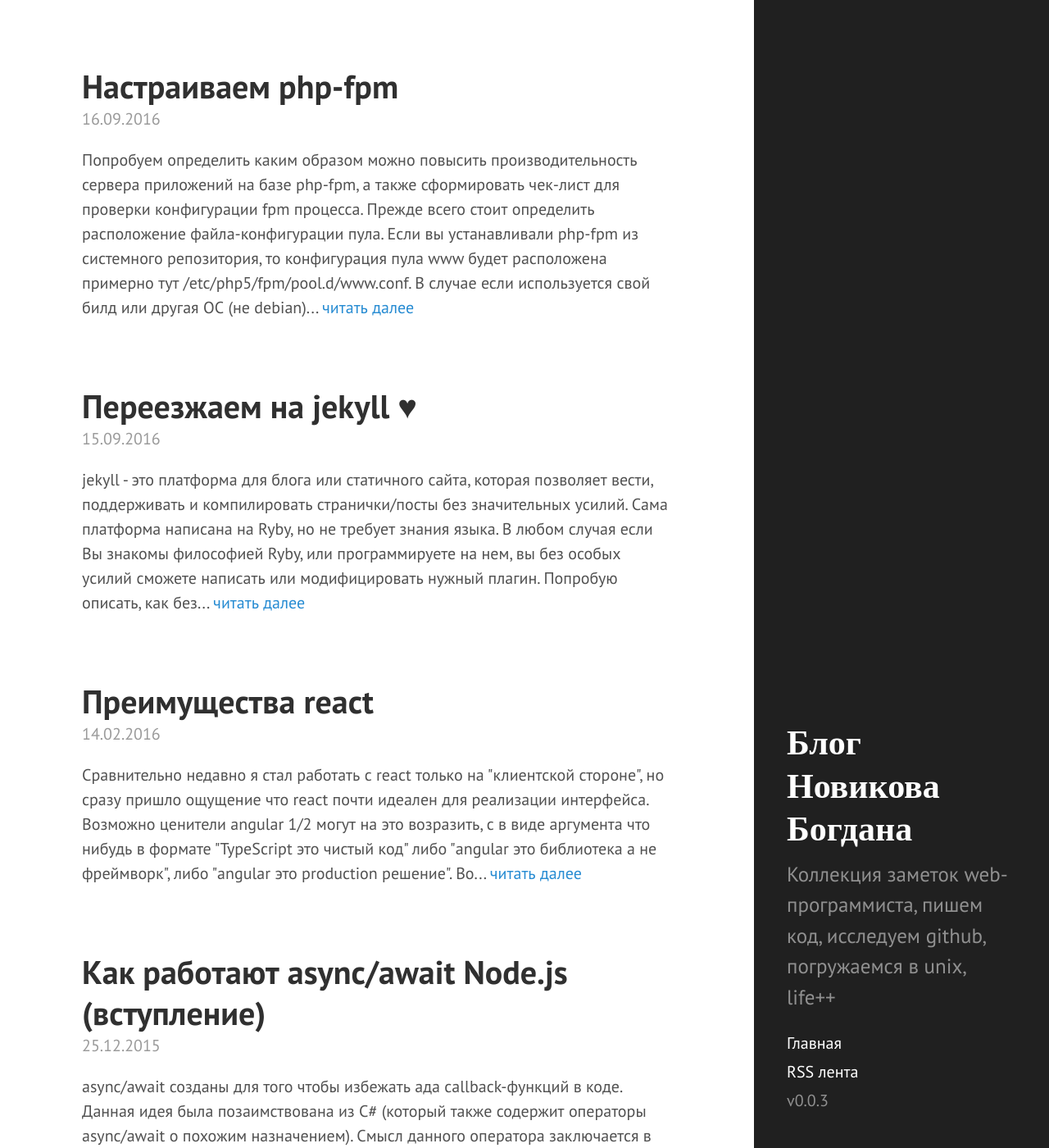
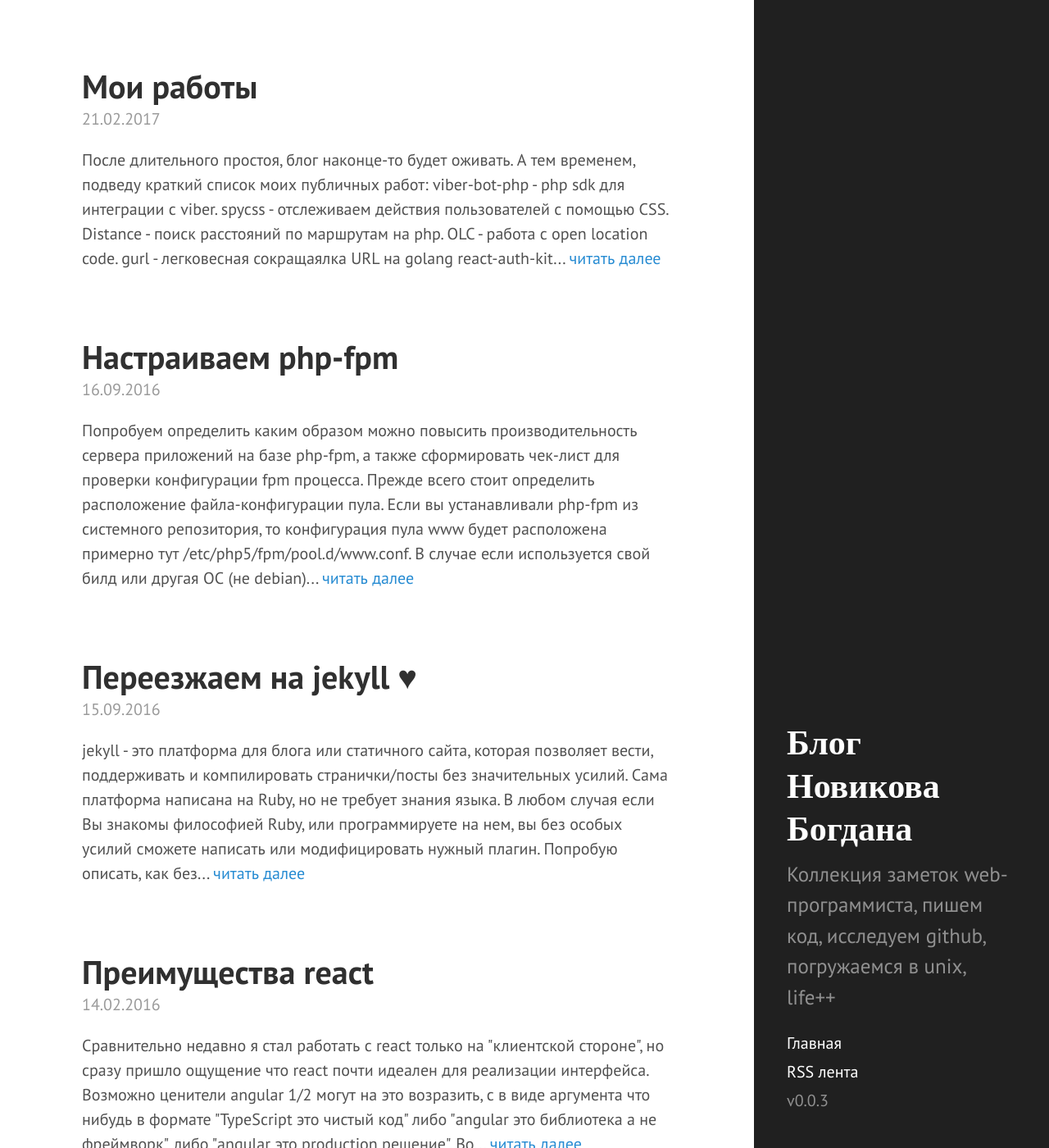
Before and after one commit to Bogdaan/Bogdaan.github.io, a Jekyll site: the page built from index.html, in a window 1280 px wide and 1400 px high. Shown: the whole window at 82% size. Built offline with Jekyll 4.4.1, drawn with Linux system fonts in a browser that asks for light colours; the list of posts is cut into pages by our own code; some of the changed text lies outside the part shown.

Commit message:
blog update

```diff
--- a/_posts/2016-09-16-jekyll.md
+++ b/_posts/2016-09-16-jekyll.md
@@ -14,11 +14,11 @@ tags:
 ---
 
 ![awesome jekyll]({{ site.baseurl }}/assets/jekyll.png){: .post-limage}
-**jekyll** - это платформа для блога или статичного сайта, которая позволяет вести, поддерживать и компилировать странички/посты без значительных усилий. Сама платформа написана на Ryby, но не требует знания языка. В любом случая если Вы знакомы философией Ryby, или программируете на нем, вы без особых усилий сможете написать или модифицировать нужный плагин.
+**jekyll** - это платформа для блога или статичного сайта, которая позволяет вести, поддерживать и компилировать странички/посты без значительных усилий. Сама платформа написана на Ruby, но не требует знания языка. В любом случая если Вы знакомы философией Ruby, или программируете на нем, вы без особых усилий сможете написать или модифицировать нужный плагин.
 
 Попробую описать, как без больших усилий можно перейти на замечательную платформу Jekyll.
 
-Итак, попробуем начать свой блог с помощью Jekyll (или перенести существующий, но про это позже). Первое что нам необходимо, это интерпретатор Ruby, требуемую версию которого проще всего установить с помощью <strong>rvm</strong> ([Ryby Version Manager](https://rvm.io/)). Установим его (процесс описан для Debian, для остальных ОС или дистрибутивов смотрите документацию), открываем терминал:
+Итак, попробуем начать свой блог с помощью Jekyll (или перенести существующий, но про это позже). Первое что нам необходимо, это интерпретатор Ruby, требуемую версию которого проще всего установить с помощью <strong>rvm</strong> ([Ruby Version Manager](https://rvm.io/)). Установим его (процесс описан для Debian, для остальных ОС или дистрибутивов смотрите документацию), открываем терминал:
 
 ~~~ sh
 $ gpg --keyserver hkp://keys.gnupg.net --recv-keys 409B6B1796C275462A1703113804BB82D39DC0E3
@@ -28,7 +28,7 @@ $ rvm install ruby --latest # или rvm install ruby-2.3.0
 $ rvm use 2.3.0
 ~~~
 
-Во первых мы экспортировали нужный GPG-ключ установщика. Далее загрузили и запустили сам установщик RVM, после чего просмотрели список доступных версий Ryby и установили последнюю доступную (тут возможно стоит выбрать определенную версию, к примеру на текущий момент стабильная версия ruby-2.3.0).
+Во первых мы экспортировали нужный GPG-ключ установщика. Далее загрузили и запустили сам установщик RVM, после чего просмотрели список доступных версий Ruby и установили последнюю доступную (тут возможно стоит выбрать определенную версию, к примеру на текущий момент стабильная версия ruby-2.3.0).
 
 Теперь мы готовы установить Jekyll:
 
--- /dev/null
+++ b/_posts/2017-02-21-my-works.md
@@ -0,0 +1,26 @@
+---
+layout: post
+status: draft
+published: true
+title: Мои работы
+
+date: '2017-02-21 12:00:00 +0200'
+categories:
+- work
+---
+
+После длительного простоя, блог наконце-то будет оживать. А тем временем,
+подведу краткий список моих публичных работ:
+
++ [viber-bot-php](https://github.com/Bogdaan/viber-bot-php) - php sdk для интеграции с viber.
++ [spycss](https://github.com/Bogdaan/spycss) - отслеживаем действия пользователей с помощью CSS.
++ [Distance](https://github.com/Bogdaan/Distance) - поиск расстояний по маршрутам на php.
++ [OLC](https://github.com/Bogdaan/open-location-code) - работа с open location code.
++ [gurl](https://github.com/Bogdaan/gurl) - легковесная сокращаялка URL на golang
++ [react-auth-kit](https://github.com/Bogdaan/react-auth-kit) - шаблон проекта SSR + flux + altjs + авторизация (deprecated)
+
+Мои статьи:
+
++ [Создаем CSS кейлоггер](https://habrahabr.ru/post/348210/)
++ [Отслеживаем действия пользователя с помощью CSS](https://habrahabr.ru/post/348196/)
++ [Как создать Viber-бота с помощью PHP CSS](https://habrahabr.ru/post/321246/)
```
Also changed, not shown: Gemfile.lock.
